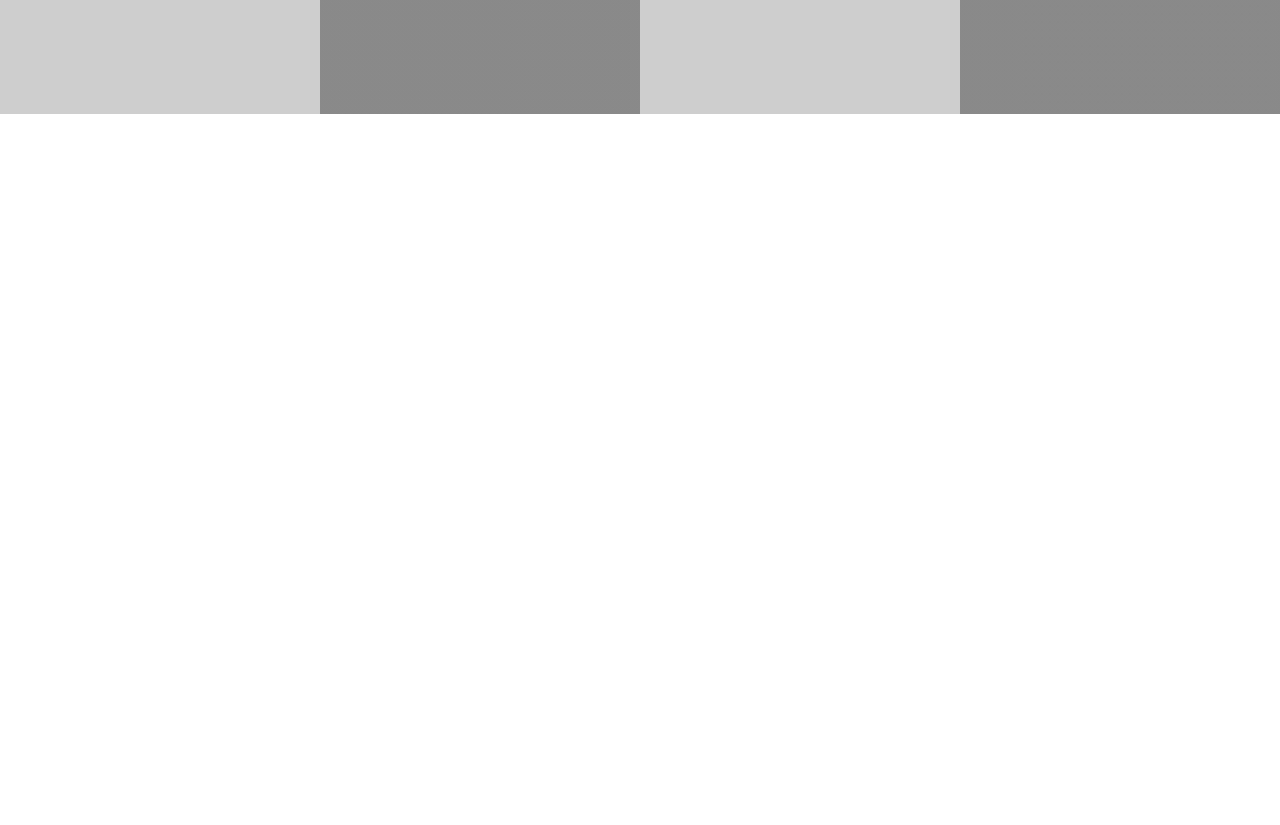
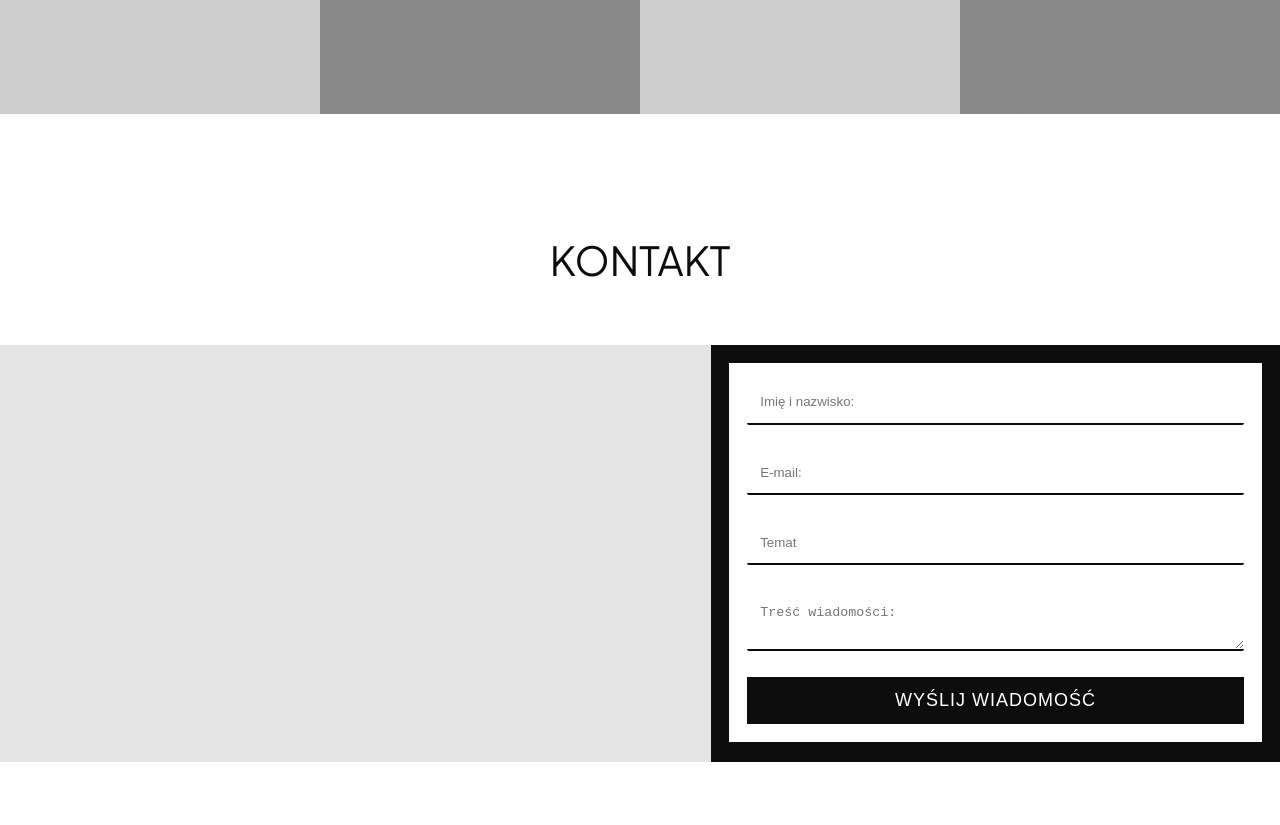
Before and after one commit to kiksonn/szabon, a website: page index.html in a window 1280 px wide. Shown: the part 2380-3205 px from the top of the page. Drawn offline with Linux system fonts and the light colour scheme.

Commit message:
finished contact without text

```diff
--- a/index.html
+++ b/index.html
@@ -27,7 +27,7 @@
         <li class="nav__list-item"><a href="#" class="nav__list-item-link">O nas</a></li>
         <li class="nav__list-item"><a href="#" class="nav__list-item-link">Oferta</a></li>
         <li class="nav__list-item"><a href="#" class="nav__list-item-link">Zespół</a></li>
-        <li class="nav__list-item"><a href="#" class="nav__list-item-link">Galeria</a></li>
+        <li class="nav__list-item"><a href="gallery.kit" class="nav__list-item-link">Galeria</a></li>
         <li class="nav__list-item"><a href="#" class="nav__list-item-link">Kontakt</a></li>
         <li class="nav__list-item"><a href="#" class="nav__list-item-link">Umów wizytę</a></li>
     </ul>
@@ -41,7 +41,7 @@
             <li class="nav__list-item"><a href="#" class="nav__list-item-link">O nas</a></li>
             <li class="nav__list-item"><a href="#" class="nav__list-item-link">Oferta</a></li>
             <li class="nav__list-item"><a href="#" class="nav__list-item-link">Zespół</a></li>
-            <li class="nav__list-item"><a href="#" class="nav__list-item-link">Galeria</a></li>
+            <li class="nav__list-item"><a href="gallery.kit" class="nav__list-item-link">Galeria</a></li>
             <li class="nav__list-item"><a href="#" class="nav__list-item-link">Kontakt</a></li>
         </ul>
         <a href="#" class="nav-link book-btn">Umów wizytę</a>
@@ -175,7 +175,24 @@
             </div>
         </div>
     </section>
-    <br><br><br><br><br><br><br><br><br><br><br><br><br><br><br><br><br><br><br><br><br><br><br><br><br><br><br><br><br><br><br><br><br><br><br><br><br><br><br><br><br><br><br><br><br><br><br><br><br><br><br><br><br><br><br><br><br><br><br><br><br><br><br><br><br><br><br><br><br><br><br><br><br><br><br><br><br><br><br><br><br><br><br><br><br><br><br><br><br><br><br><br><br><br><br><br><br><br><br><br><br><br><br><br><br><br><br><br><br><br><br><br><br><br><br><br><br><br><br><br><br><br><br><br><br><br><br><br><br><br><br><br><br><br><br><br><br><br><br><br><br><br><br><br><br><br><br><br><br><br><br><br><br><br><br><br><br><br><br><br><br><br><br><br><br><br><br><br><br><br><br><br><br><br><br><br><br><br><br><br><br><br><br><br><br><br><br><br><br><br><br><br><br><br><br><br><br><br><br><br>
+    <section class="contact section-padding">
+        <h2 class="title">Kontakt</h2>
+        <div class="contact__wrapper">
+            <div class="contact__left"><img src="./dist/img/header-small.png" alt=""></div>
+            <div class="contact__right">
+                <form class="contact__form">
+                    <input type="text" placeholder="Imię i nazwisko:" class="contact__input" name="imię" required>
+                    <input type="email" placeholder="E-mail:" class="contact__input" name="email" required>
+                    <input type="text" placeholder="Temat" class="contact__input" name="temat" required>
+                    <textarea placeholder="Treść wiadomości: " class="contact__textarea" name="tekst"
+                        required></textarea>
+                    <button class="contact__btn" type="submit">Wyślij wiadomość</button>
+                </form>
+            </div>
+        </div>
+
+    </section>
+    <footer class="footer"></footer>
     <script src="./dist/js/main.min.js"></script>
 </body>
 
--- a/src/sass/_components.scss
+++ b/src/sass/_components.scss
@@ -32,7 +32,7 @@
 }
 
 .book-btn {
-
+    cursor: pointer;
     padding: 0.7em 1em;
     background-color: $black;
     color: $white;
--- a/src/sass/_medium.scss
+++ b/src/sass/_medium.scss
@@ -44,7 +44,34 @@
     //     }
     // }
 
-    // TEAM
+    // KONTAKT
+
+    .contact {
+
+        &__wrapper {
+            flex-direction: row;
+        }
+
+        &__left {
+            flex: 2;
+
+            img {
+                width: 100%;
+                height: 100%;
+            }
+        }
+
+        &__right {
+            flex: 1.5;
+            height: auto;
+        }
+
+        &__textarea {
+            height: 40%;
+        }
+
+
+    }
 
 
 
--- a/src/sass/main.scss
+++ b/src/sass/main.scss
@@ -241,13 +241,84 @@ body {
                 padding: 1em;
             }
         }
+    }
+}
 
+// KONTAKT
 
+.contact {
 
-
+    &__wrapper {
+        display: flex;
+        flex-direction: column;
     }
 
+    &__left {
+        img {
+            display: block;
+            object-fit: cover;
+            width: 100%;
+        }
+    }
 
+    &__right {
+        background-color: $black;
+        padding: 1em;
+    }
+
+    &__form {
+        height: 100%;
+        display: flex;
+        flex-direction: column;
+        justify-content: space-between;
+        padding: 1em;
+        background-color: $white;
+        border-bottom: 2px solid $black;
+    }
+
+    &__input,
+    &__textarea {
+        border: none;
+        margin-bottom: 2em;
+        border-radius: 2px;
+        border-bottom: 2px solid $black;
+        background-color: transparent;
+
+        &:focus {
+            border-bottom: 2px solid $red;
+            outline: none;
+        }
+    }
+
+    &__textarea {
+        resize: vertical;
+        min-height: 50px;
+    }
+
+    &__input,
+    &__textarea,
+    &__btn {
+        padding: 1em;
+        // font-size: 1.6rem;
+    }
+
+    &__btn {
+        cursor: pointer;
+        padding: 0.6em;
+        text-transform: uppercase;
+        background-color: $black;
+        color: $white;
+        border: 2px solid $black;
+        font-weight: 500;
+        transition: background-color .3s ease, color .3s ease;
+        letter-spacing: 1px;
+        font-size: 1.8rem;
+
+        &:hover {
+            background-color: transparent;
+            color: $black;
+        }
+    }
 }
 
 
```
Also changed, not shown: dist/css/main.min.css, gallery.html (added), 3 other files.
